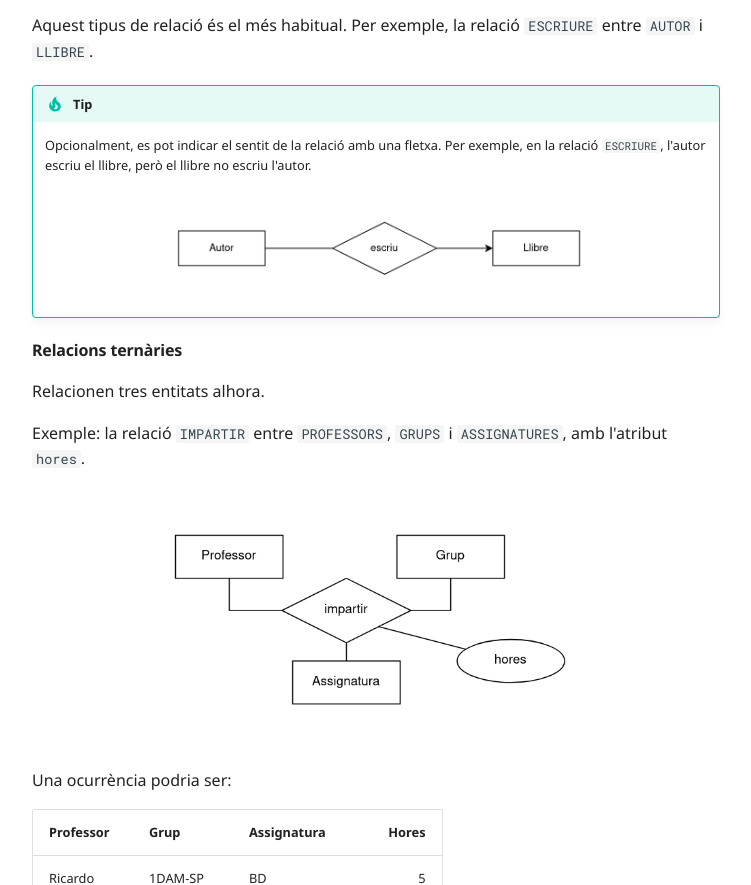
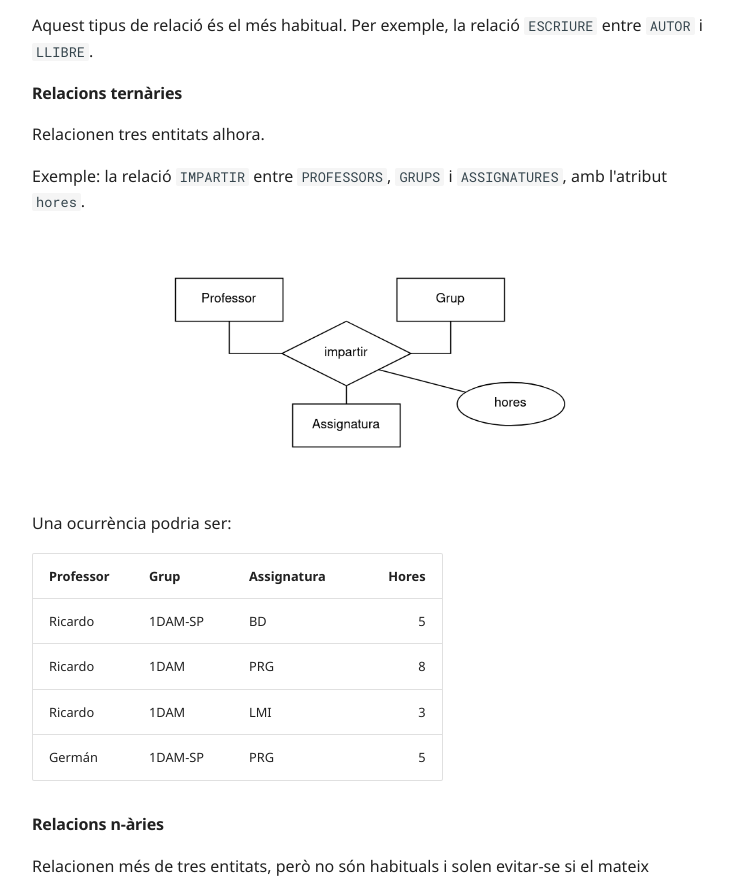
Before and after one commit to ricardoprofe/apunts_bd_26_27, a plain HTML site: page U02 Modelatge de Bases de Dades/UD2.1/index.html in a window 1280 px wide. Shown: the part 9071-9956 px from the top of the page, without its empty margins (264-1015 px from the left). Drawn offline with Linux system fonts and the light colour scheme.

Commit message:
llevat tip de direcció de la relació

```diff
--- a/U02 Modelatge de Bases de Dades/UD2.1/index.html
+++ b/U02 Modelatge de Bases de Dades/UD2.1/index.html
@@ -1063,11 +1063,6 @@
 <p>Relacionen dues entitats.</p>
 <p><a class="glightbox" data-type="image" data-width="100%" data-height="auto" href="../images/er10.png" data-title="Exemple de relació binària" data-desc-position="bottom"><img alt="Exemple de relació binària" src="../images/er10.png"></a></p>
 <p>Aquest tipus de relació és el més habitual. Per exemple, la relació <code>ESCRIURE</code> entre <code>AUTOR</code> i <code>LLIBRE</code>.</p>
-<div class="admonition tip">
-<p class="admonition-title">Tip</p>
-<p>Opcionalment, es pot indicar el sentit de la relació amb una fletxa. Per exemple, en la relació <code>ESCRIURE</code>, l'autor escriu el llibre, però el llibre no escriu l'autor.</p>
-<p><a class="glightbox" data-type="image" data-width="100%" data-height="auto" href="../images/er16.png" data-title="Exemple de relació binària amb sentit" data-desc-position="bottom"><img alt="Exemple de relació binària amb sentit" src="../images/er16.png"></a></p>
-</div>
 <h4 id="relacions-ternaries">Relacions ternàries</h4>
 <p>Relacionen tres entitats alhora.</p>
 <p>Exemple: la relació <code>IMPARTIR</code> entre <code>PROFESSORS</code>, <code>GRUPS</code> i <code>ASSIGNATURES</code>, amb l'atribut <code>hores</code>.</p>
```
Also changed, not shown: U02 Modelatge de Bases de Dades/images/disseny01.png (added), U02 Modelatge de Bases de Dades/images/disseny01b.png (added), U02 Modelatge de Bases de Dades/images/disseny02.png (added), U02 Modelatge de Bases de Dades/images/disseny02b.png (added), U02 Modelatge de Bases de Dades/images/disseny02c.png (added), U02 Modelatge de Bases de Dades/images/disseny03.png (added), U02 Modelatge de Bases de Dades/images/disseny03b.png (added), U02 Modelatge de Bases de Dades/images/disseny04.png (added), U02 Modelatge de Bases de Dades/images/disseny04b.png (added), U02 Modelatge de Bases de Dades/images/disseny05.png (added), U02 Modelatge de Bases de Dades/images/disseny05b.png (added), 1 other file.
